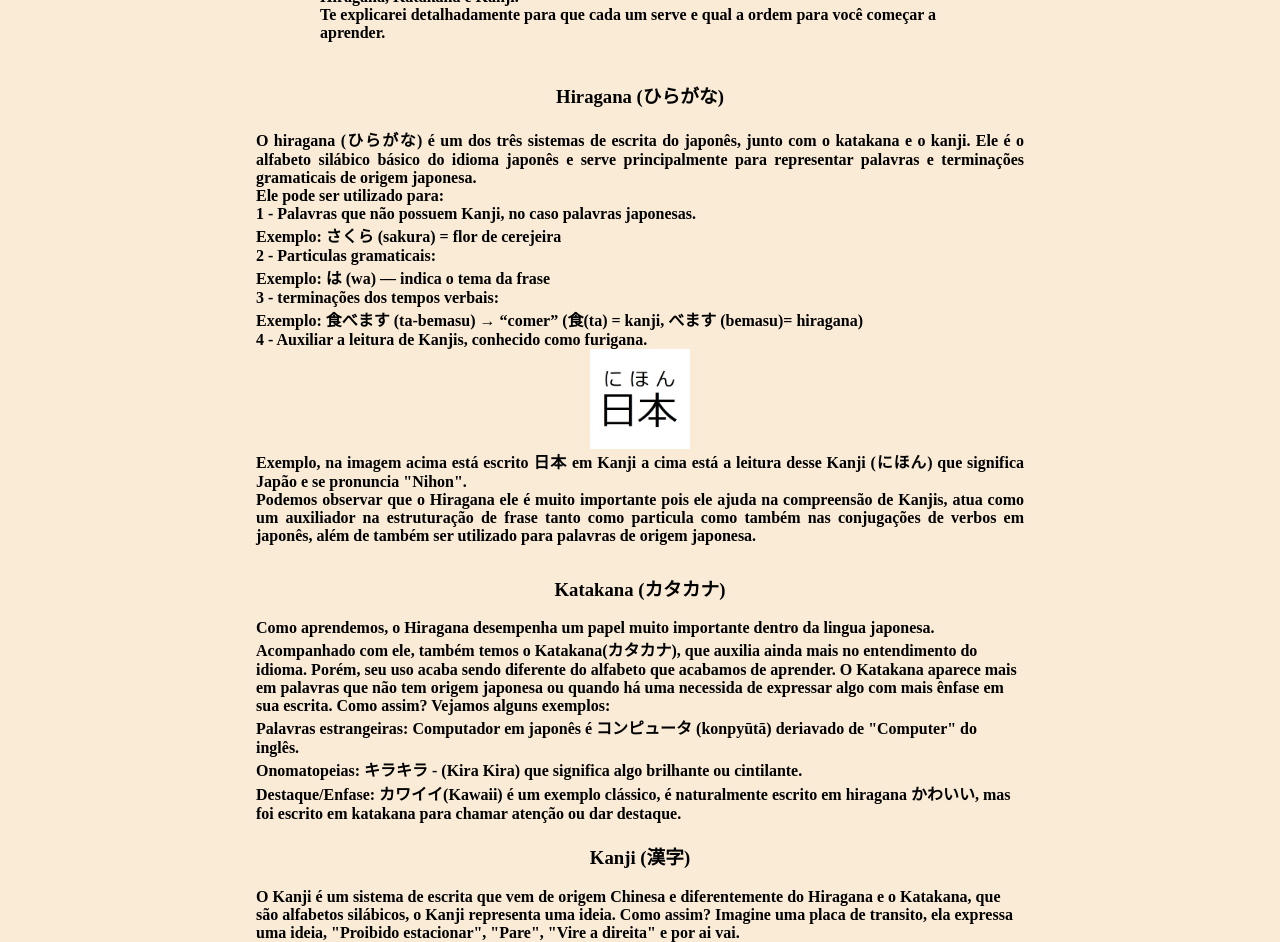
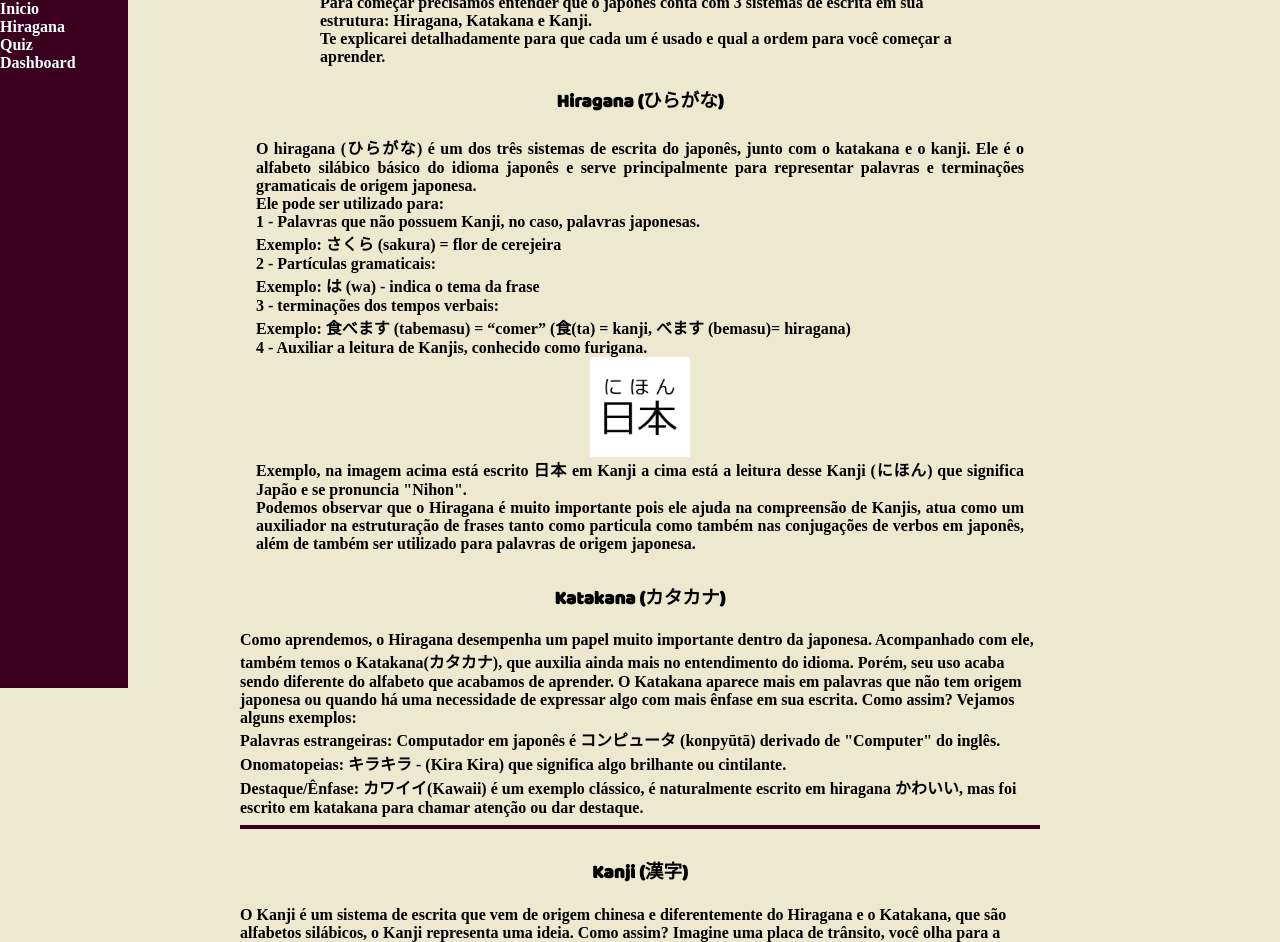
Before and after one commit to rafalexandr3/Projeto-Individual, a plain HTML site: page projeto-tanoshii/tela-conteudo.html in a window 1280 px wide. Shown: the part 112-1054 px from the top of the page. Drawn offline with Linux system fonts and the light colour scheme.

Commit message:
Atualizacao do conteudo, assim como melhoria no texto e CSS

```diff
--- a/projeto-tanoshii/css/conteudo.css
+++ b/projeto-tanoshii/css/conteudo.css
@@ -5,17 +5,21 @@ margin: 0;
 
 .conteudo-principal{
 display: flex;
-flex-direction: column;
-background-color: antiquewhite;
+background-color: #EDE9D0;
 font-weight: bolder;
 justify-content: center;
 align-items: center;
+
 }
 .conteudo-principal .texto-inicial{
     display: flex;
     flex-direction: column;
     justify-content: flex-start;
     width: 50%;
+}
+
+hr{
+ border: solid 2px #3A001E;
 }
 .conteudo-principal1{
 display: flex;
@@ -24,6 +28,51 @@ font-weight: bolder;
 justify-content: center;
 align-items: center;
 margin-top: 20px;
+}
+
+.side-bar{
+    display: flex;
+    flex-direction: column;
+    background-color: #3A001E;
+    height: 100%;
+    width: 10%;
+    position: fixed;
+    top: 0;
+    left: 0;
+}
+
+.side-bar ul {
+    text-decoration: none;
+
+    padding: 0;
+
+}
+
+.side-bar ul li{
+text-decoration: none;
+list-style: none;
+color: white;
+
+}
+
+.side-bar img{
+display: flex;
+justify-content:  center;
+align-items: center;
+ width:100%;
+ height:100%;
+
+}
+
+.side-bar ul li:hover{
+text-decoration: none;
+list-style: none;
+background-color: #FF8599;
+
+}
+.side-bar ul li a {
+    text-decoration: none;
+    color: azure;
 }
 .conteudo-hiragana{
     display: flex;
@@ -48,13 +97,13 @@ margin-top: 20px;
     display: flex;
     justify-content: center;
 }
-
-.katakana{
+.titulo{
     display: flex;
     justify-content: center;
+    font-family: 'Baloo';}
+
+
+@font-face {
+    font-family: 'Baloo';
+    src: url(../BalooBhaijaan.ttf);
 }
-
-.kanji{
-    display: flex;
-    justify-content: center;
-}
--- a/projeto-tanoshii/tela-conteudo.html
+++ b/projeto-tanoshii/tela-conteudo.html
@@ -9,25 +9,50 @@
 </head>
 
 <body>
+
+
     <div class="conteudo-principal">
 
-        <div>
-            <!-- <img src="./assets/bem-vindo.png" alt=""> -->
-            <h3>Bem-Vindo! (ようこそそ)</h3>
-        </div>
+        <div class="side-bar">
+            <div class="img">
 
-        <div class="texto-inicial">
-            Aqui você irá aprender os caminhos para aprender a lingua japonesa! Está preparado? <br>
-            Para começar precisamos entender que o japones conta com 3 alfabetos em sua estrutura: Hiragana, Katakana e
-            Kanji. <br>
-            Te explicarei detalhadamente para que cada um serve e qual a ordem para você começar a aprender.
+                <img src="https://img.freepik.com/vetores-premium/ilustracoes-vetoriais-do-logotipo-do-japao-adequadas-para-o-seu-logotipo_509354-327.jpg"
+                    alt="">
+            </div>
+            <ul>
+                <li>
+                    <a href="#"> Inicio</a>
+                </li>
+                <li>
+                    <a href="#"> Hiragana</a>
+                </li>
+                <li>
+                    <a href="#"> Quiz</a>
+                </li>
+                <li>
+                    <a href="#"> Dashboard</a>
+                </li>
+            </ul>
         </div>
 
 
 
+
         <div class="conteudo-principal1">
+            <div class="titulo">
+                <!-- <img src="./assets/bem-vindo.png" alt=""> -->
+                <h3>Bem-Vindo! (ようこそ )</h3>
+            </div>
 
-            <div>
+            <div class="texto-inicial">
+                Aqui você irá aprender os caminhos para aprender a japonesa! Está preparado? <br>
+                Para começar precisamos entender que o japonês conta com 3 sistemas de escrita em sua estrutura:
+                Hiragana,
+                Katakana e
+                Kanji. <br>
+                Te explicarei detalhadamente para que cada um é usado e qual a ordem para você começar a aprender.
+            </div>
+            <div class="titulo">
                 <!-- <img src="./assets/hiragana-type" alt="" width="500px" height="300px"> -->
                 <h3>Hiragana (ひらがな)</h3>
             </div>
@@ -47,7 +72,7 @@
                         Ele pode ser utilizado para:<br>
 
                         <div>
-                            1 - Palavras que não possuem Kanji, no caso palavras japonesas.
+                            1 - Palavras que não possuem Kanji, no caso, palavras japonesas.
                             <div>
                                 Exemplo: さくら (sakura) = flor de cerejeira<br>
                             </div>
@@ -56,16 +81,16 @@
                     </div>
 
                     <div>
-                        2 - Particulas gramaticais:
+                        2 - Partículas gramaticais:
                         <div>
-                            Exemplo: は (wa) — indica o tema da frase <br>
+                            Exemplo: は (wa) - indica o tema da frase <br>
                         </div>
                     </div>
 
                     <div>
                         3 - terminações dos tempos verbais:
                         <div>
-                            Exemplo: 食べます (ta-bemasu) → “comer” (食(ta) = kanji, べます (bemasu)=
+                            Exemplo: 食べます (tabemasu) = “comer” (食(ta) = kanji, べます (bemasu)=
                             hiragana)<br>
                         </div>
 
@@ -83,47 +108,93 @@
                     </div>
 
                     <div>
-                        Podemos observar que o Hiragana ele é muito importante pois ele ajuda na compreensão de Kanjis,
-                        atua como um auxiliador na estruturação de frase tanto como particula como também nas
+                        Podemos observar que o Hiragana é muito importante pois ele ajuda na compreensão de Kanjis,
+                        atua como um auxiliador na estruturação de frases tanto como particula como também nas
                         conjugações de verbos em japonês, além de também ser utilizado para palavras de origem japonesa.
                     </div>
 
                 </div>
 
                 <div>
-                    <div class="katakana">
+                    <div class="titulo">
                         <h3>Katakana (カタカナ)</h3>
                     </div>
 
 
                     <div>
-                        Como aprendemos, o Hiragana desempenha um papel muito importante dentro da lingua japonesa.
+                        Como aprendemos, o Hiragana desempenha um papel muito importante dentro da japonesa.
                         Acompanhado com ele, também temos o Katakana(カタカナ), que auxilia ainda mais no entendimento do
                         idioma.
                         Porém, seu uso acaba sendo diferente do alfabeto que acabamos de aprender. O Katakana aparece
-                        mais em palavras que não tem origem japonesa ou quando há uma necessida de expressar algo com
+                        mais em palavras que não tem origem japonesa ou quando há uma necessidade de expressar algo com
                         mais ênfase em sua escrita. Como assim? Vejamos alguns exemplos:
                     </div>
 
                     <div>
-                        Palavras estrangeiras: Computador em japonês é コンピュータ (konpyūtā) deriavado de "Computer" do
+                        Palavras estrangeiras: Computador em japonês é コンピュータ (konpyūtā) derivado de "Computer" do
                         inglês. <br>
                         Onomatopeias: キラキラ - (Kira Kira) que significa algo brilhante ou cintilante. <br>
-                        Destaque/Enfase: カワイイ(Kawaii) é um exemplo clássico, é naturalmente escrito em hiragana かわいい,
+                        Destaque/Ênfase: カワイイ(Kawaii) é um exemplo clássico, é naturalmente escrito em hiragana かわいい,
                         mas foi escrito em katakana para chamar atenção ou dar destaque.
                     </div>
-
-                    <div class="kanji">
+                    <hr>
+                    <div class="titulo">
                         <h3>Kanji (漢字)</h3>
                     </div>
 
                     <div>
-                        O Kanji é um sistema de escrita que vem de origem Chinesa e diferentemente do Hiragana e o
+                        O Kanji é um sistema de escrita que vem de origem chinesa e diferentemente do Hiragana e o
                         Katakana, que são alfabetos silábicos, o Kanji representa uma ideia. Como assim?
-                        Imagine uma placa de transito, ela expressa uma
-                        ideia, "Proibido estacionar", "Pare", "Vire a direita" e por ai vai.
+                        Imagine uma placa de trânsito, você olha para a placa "Proibido estacionar", "Pare", "Vire a
+                        direita" e mesmo sem precisar de muitas explicações você já sabe o que quer dizer.
+                        Com o Kanji acontece da mesma forma, ele irá expressar irá expressar uma ideia, e ao bater o
+                        olho você conseguirá entender o que quer dizer aquilo. <br>
+
+                        Porém, a utilização do Kanji acaba sendo difícil pois ele possui muitas leituras (mas isso é um
+                        tópico mais avançado, não se preocupe com isso agora). O que você precisa saber: <br>
+
+
+
+                    </div>
+
+                    <div>
+                        <div>
+                            1 - Eles representam palavras com significado próprio, como no exemplo abaixo.
+                        </div>
+                        <img src="./assets/Kanji-Pictographs.png" alt="" width="800px" height="500px">
+
+                        <div>
+                            2 - Ajuda a evitar ambiguidades, pois em japonês existem muitas palavras que possuem o mesmo
+                            som, porém significados diferentes. <br> Por exemplo: はし - (hashi) pode ser “ponte”,
+                            “talher”
+                            ou “beira”. O que ajuda a diferenciar cada um deles é os kanjis: <br>
+                            橋 = ponte,
+                            箸 = talher,
+                            端 = extremidade .
+                        </div>
+                    </div>
+
+                    <div>
+                        O Kanji possui muitas outras utilidades, porém como já mencionei é um tópico um pouco mais
+                        avançado. Conforme avançamos no nosso estudo, as coisas começarão a fazer um pouco mais de
+                        sentido.
+                    </div>
+                    <hr>
+                    <div class="titulo">
+                        <h3>Por onde começar os estudos?</h3>
+                    </div>
+
+                    <div>
+                        A melhor trilha para começar seus estudos de japonês começa em aprender a base do idioma: o
+                        hiragana. Através dele será possível começar a ler algumas sentenças e aprender vocabulario.
+                        Depois, aprender o Katakana é de extrema importância, pois a japonesa possui muitas palavras
+                        estrangeiras em sua estrutura. Em seguida, busque dar foco em aprender a base da gramática e
+                        vocabulário. Por fim, comece a jornada de estudo aos Kanjis. <br>
+                        Sendo assim, vamos começar seus estudos? Acesse o conteúdo de <a href="#">hiragana</a> agora
+                        mesmo.
                     </div>
                 </div>
+
             </div>
         </div>
 
```
Also changed, not shown: projeto-tanoshii/BalooBhaijaan.ttf (renamed from projeto-tanoshii/Baloo Bhaijaan.ttf), projeto-tanoshii/assets/Kanji-Pictographs.png (added).
